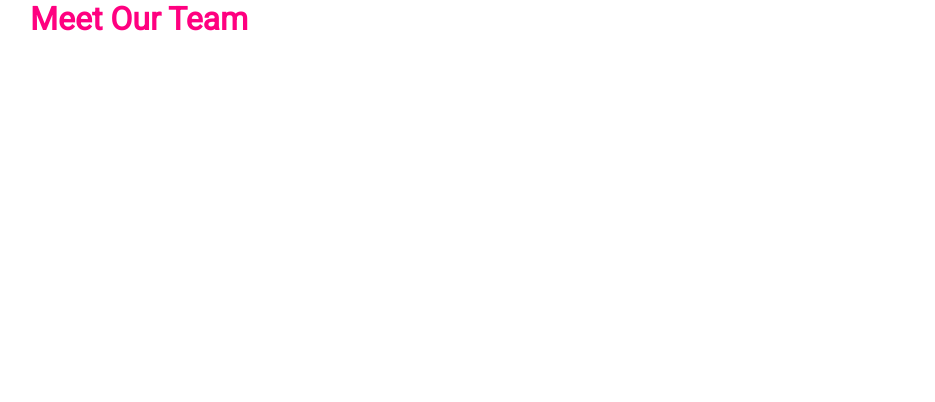
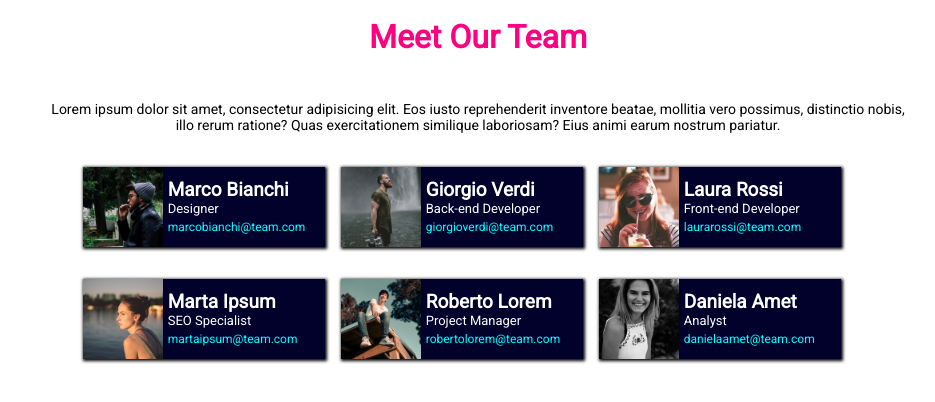
Before and after one commit to manolioluigi/html-css-float-cards, a plain HTML site: page index.html in a window 1280 px wide. Shown: the whole page, without its empty margins (162-1097 px from the left). Drawn offline with Linux system fonts and the light colour scheme.

Commit message:
creazione carte

```diff
--- a/css/style.css
+++ b/css/style.css
@@ -13,4 +13,61 @@
 h1{
     font-weight: bolder;
     color: rgb(255, 0, 128);
+    text-align: center;
+    padding-top: 2%;
+    padding-bottom: 3%;
 }
+
+.text{
+    font-size: 14px;
+    text-align: center;
+    padding: 2%;
+}
+
+.col img{
+    float: left;
+    vertical-align: middle;
+}
+
+img{
+    height: 80px;
+}
+
+.col{
+    color: white;
+    background-color: rgb(1, 1, 44);
+    width: calc(90% / 3 );
+    display: flex;
+    align-items:center;
+    box-shadow: 1px 1px 3px 1px rgb(0, 0, 0);
+    float: left;
+    margin: 2% 1%;
+}
+
+.col::after {
+    content: "";
+    clear: both;
+    display: table;
+  }
+
+span{
+    color: cyan;
+    font-size: 12px;
+}
+
+h2{
+    font-size: 19px;
+}
+
+p{
+    font-size: 13px;
+}
+
+.colText{
+    padding-left: 2%;
+}
+
+.row{
+    width: 90%;
+    margin: auto;
+}
--- a/index.html
+++ b/index.html
@@ -17,7 +17,7 @@
 
         <header>
 
-            <div>
+            <div class="logo">
 
                 <h1>Meet Our Team</h1>
 
@@ -27,6 +27,87 @@
 
         <body>
 
+            <p class="text">Lorem ipsum dolor sit amet, consectetur adipisicing elit. Eos iusto reprehenderit inventore beatae, mollitia vero possimus, distinctio nobis, illo rerum ratione? Quas exercitationem similique laboriosam? Eius animi earum nostrum pariatur.</p>
+
+            <div class="row">
+
+                <div class="col">
+
+                    <img src="./img/male1.png" alt="marco">
+
+                    <div class="colText">
+                        <h2>Marco Bianchi</h2>
+                        <p>Designer</p>
+                        <span>marcobianchi@team.com</span>
+                    </div>
+
+                </div>
+
+                <div class="col">
+
+                    <img src="./img/male2.png" alt="giorgio">
+
+                    <div class="colText">
+                        <h2>Giorgio Verdi</h2>
+                        <p>Back-end Developer</p>
+                        <span>giorgioverdi@team.com</span>
+                    </div>
+
+                </div>
+
+                <div class="col">
+
+                    <img src="./img/female1.png" alt="laura">
+
+                    <div class="colText">
+                        <h2>Laura Rossi</h2>
+                        <p>Front-end Developer</p>
+                        <span>laurarossi@team.com</span>
+                    </div>
+
+                </div>
+
+            </div>
+
+            <div class="row">
+
+                <div class="col">
+
+                    <img src="./img/female2.png" alt="marta">
+
+                    <div class="colText">
+                        <h2>Marta Ipsum</h2>
+                        <p>SEO Specialist</p>
+                        <span>martaipsum@team.com</span>
+                    </div>
+
+                </div>
+
+                <div class="col">
+
+                    <img src="./img/male3.png" alt="roberto">
+
+                    <div class="colText">
+                        <h2>Roberto Lorem</h2>
+                        <p>Project Manager</p>
+                        <span>robertolorem@team.com</span>
+                    </div>
+
+                </div>
+
+                <div class="col">
+
+                    <img src="./img/female3.png" alt="daniela">
+
+                    <div class="colText">
+                        <h2>Daniela Amet</h2>
+                        <p>Analyst</p>
+                        <span>danielaamet@team.com</span>
+                    </div>
+
+                </div>
+
+            </div>
 
 
         </body>
```
